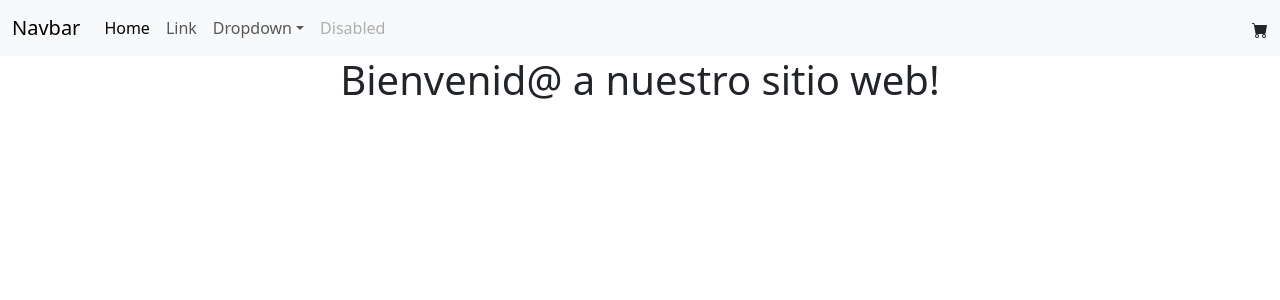
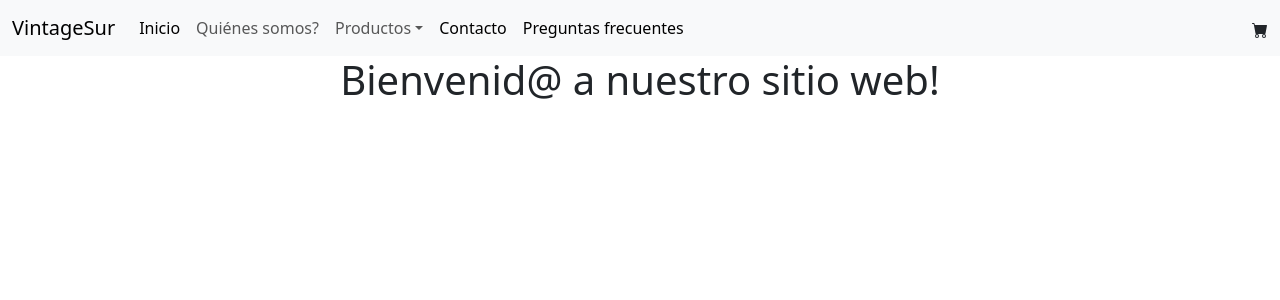
Before and after one commit to Jeremias85/Proyecto-react-coderhouse, a React (Create React App) app: page / in a window 1280 px wide. Shown: the top 300 px of the page. Built offline with nearby package versions, Linux system fonts and the light colour scheme.

Commit message:
Update Navbar links and dropdown menu

```diff
--- a/src/components/Navbar.js
+++ b/src/components/Navbar.js
@@ -4,31 +4,36 @@ function Navbar(props){
 
             <nav className="navbar navbar-expand-lg bg-body-tertiary">
                 <div className="container-fluid">
-                    <a className="navbar-brand" href="#">Navbar</a>
+                    <a className="navbar-brand" href="#">VintageSur</a>
                     <button className="navbar-toggler" type="button" data-bs-toggle="collapse" data-bs-target="#navbarSupportedContent" aria-controls="navbarSupportedContent" aria-expanded="false" aria-label="Toggle navigation">
                         <span className="navbar-toggler-icon"></span>
                     </button>
                     <div className="collapse navbar-collapse" id="navbarSupportedContent">
                         <ul className="navbar-nav me-auto mb-2 mb-lg-0">
                             <li className="nav-item">
-                                <a className="nav-link active" aria-current="page" href="#">Home</a>
+                                <a className="nav-link active" aria-current="page" href="#">Inicio</a>
                             </li>
                             <li className="nav-item">
-                                <a className="nav-link" href="#">Link</a>
+                                <a className="nav-link" href="#">Qui&eacute;nes somos&#63;</a>
                             </li>
                             <li className="nav-item dropdown">
                                 <a className="nav-link dropdown-toggle" href="#" role="button" data-bs-toggle="dropdown" aria-expanded="false">
-                                    Dropdown
+                                    Productos
                                 </a>
                                 <ul className="dropdown-menu">
-                                    <li><a className="dropdown-item" href="#">Action</a></li>
-                                    <li><a className="dropdown-item" href="#">Another action</a></li>
+                                    <li><a className="dropdown-item" href="#">Accesorios</a></li>
+                                    <li><a className="dropdown-item" href="#">Pantalones</a></li>
+                                    <li><a className="dropdown-item" href="#">Remeras</a></li>
+                                    <li><a className="dropdown-item" href="#">Vestidos</a></li>
                                     <li><hr className="dropdown-divider" /></li>
-                                    <li><a className="dropdown-item" href="#">Something else here</a></li>
+                                    <li><a className="dropdown-item" href="#">Nuevos ingresos</a></li>
                                 </ul>
                             </li>
                             <li className="nav-item">
-                                <a className="nav-link disabled" aria-disabled="true">Disabled</a>
+                                <a className="nav-link active" aria-current="page" href="#">Contacto</a>
+                            </li>
+                            <li className="nav-item">
+                                <a className="nav-link active" aria-current="page" href="#">Preguntas frecuentes</a>
                             </li>
                         </ul>
                         {props.children}
```
